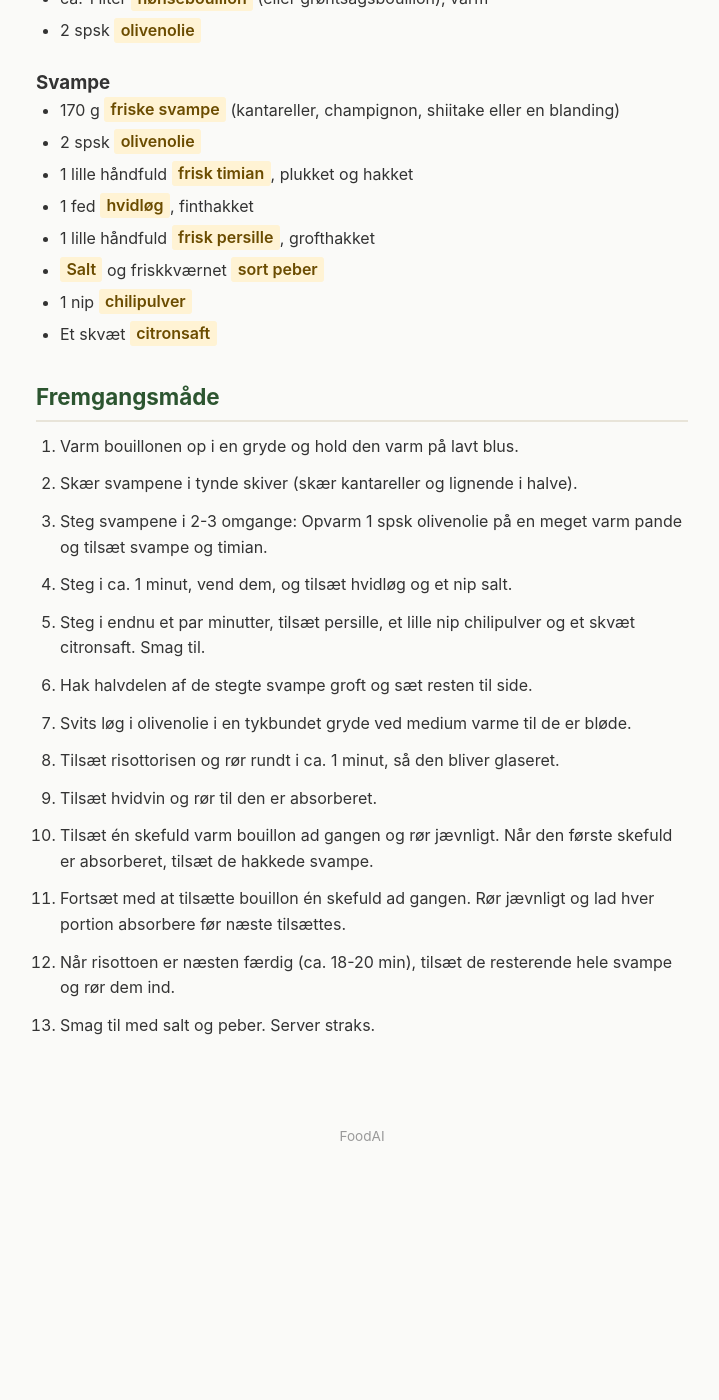
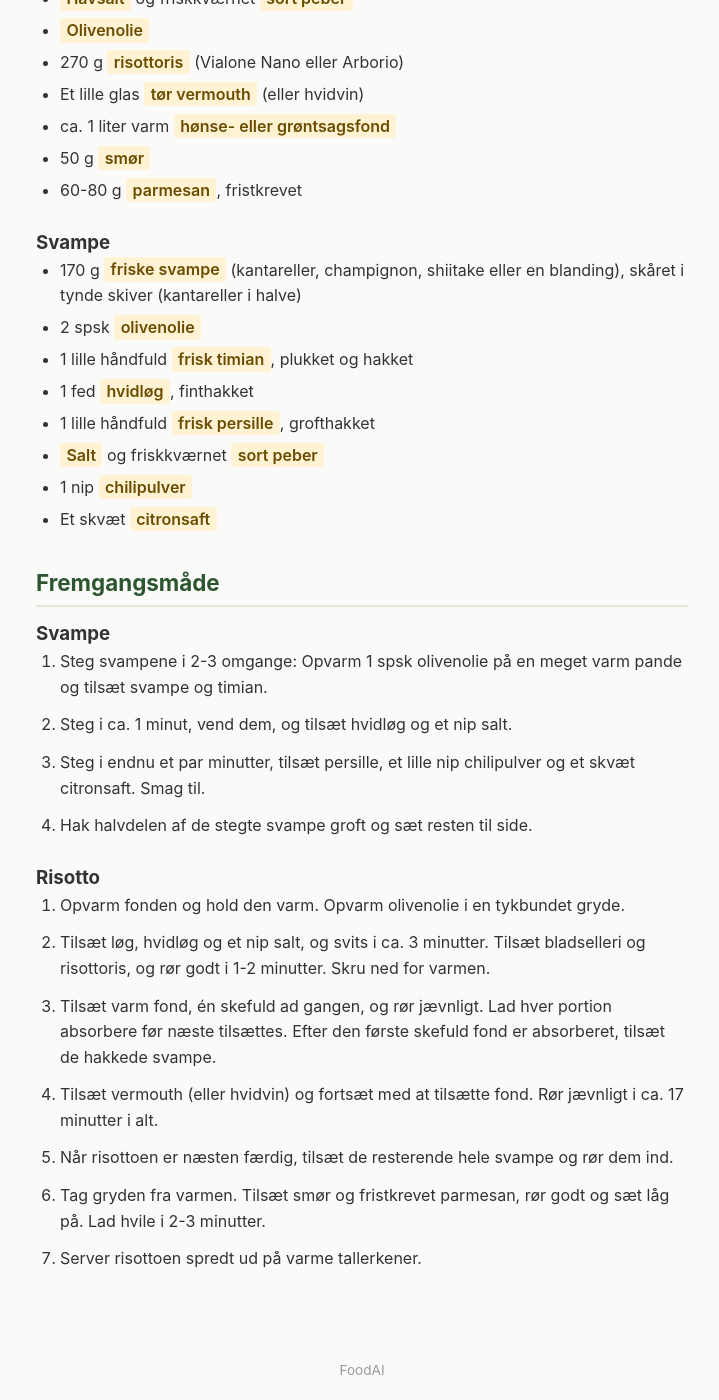
Before and after one commit to larsgam/FoodAI, a Jekyll site: the page built from Hverdagsmad/risotto-med-svampe.md, in a window 1280 px wide and 1400 px high, scrolled down 548 px. Shown: the whole window, without its empty margins (278-997 px from the left). Built offline with Jekyll 4.4.1, drawn with Linux system fonts in a browser that asks for light colours; before the commit the page ends 1728 px from its top, so only the background shows below that; some of the changed text lies outside the part shown.

Commit message:
Opdater risotto med Jamie Olivers basisopskrift
Co-Authored-By: Claude Opus 4.6 <noreply@anthropic.com>

```diff
--- a/Hverdagsmad/risotto-med-svampe.md
+++ b/Hverdagsmad/risotto-med-svampe.md
@@ -7,21 +7,26 @@ title: Risotto med svampe, hvidløg, timian og persille
 
 En cremét risotto med stegte svampe, frisk timian og persille.
 
-Kilde: Jamie Oliver - Det er bar' mad
+Kilde: Jamie Oliver - Det er bar' mad, s. 175
 
 ## Ingredienser (4 personer)
 
 ### Risotto
 
 - 1 `løg`, finthakket
-- 300 g `risottoris` (arborio eller carnaroli)
-- 1 dl `hvidvin`
-- ca. 1 liter `hønsebouillon` (eller grøntsagsbouillon), varm
-- 2 spsk `olivenolie`
+- 2 fed `hvidløg`, skrællet og skåret i tynde skiver
+- 1 håndfuld `bladselleri`, finthakket
+- `Havsalt` og friskkværnet `sort peber`
+- `Olivenolie`
+- 270 g `risottoris` (Vialone Nano eller Arborio)
+- Et lille glas `tør vermouth` (eller hvidvin)
+- ca. 1 liter varm `hønse- eller grøntsagsfond`
+- 50 g `smør`
+- 60-80 g `parmesan`, fristkrevet
 
 ### Svampe
 
-- 170 g `friske svampe` (kantareller, champignon, shiitake eller en blanding)
+- 170 g `friske svampe` (kantareller, champignon, shiitake eller en blanding), skåret i tynde skiver (kantareller i halve)
 - 2 spsk `olivenolie`
 - 1 lille håndfuld `frisk timian`, plukket og hakket
 - 1 fed `hvidløg`, finthakket
@@ -32,16 +37,19 @@ Kilde: Jamie Oliver - Det er bar' mad
 
 ## Fremgangsmåde
 
-1. Varm bouillonen op i en gryde og hold den varm på lavt blus.
-2. Skær svampene i tynde skiver (skær kantareller og lignende i halve).
-3. Steg svampene i 2-3 omgange: Opvarm 1 spsk olivenolie på en meget varm pande og tilsæt svampe og timian.
-4. Steg i ca. 1 minut, vend dem, og tilsæt hvidløg og et nip salt.
-5. Steg i endnu et par minutter, tilsæt persille, et lille nip chilipulver og et skvæt citronsaft. Smag til.
-6. Hak halvdelen af de stegte svampe groft og sæt resten til side.
-7. Svits løg i olivenolie i en tykbundet gryde ved medium varme til de er bløde.
-8. Tilsæt risottorisen og rør rundt i ca. 1 minut, så den bliver glaseret.
-9. Tilsæt hvidvin og rør til den er absorberet.
-10. Tilsæt én skefuld varm bouillon ad gangen og rør jævnligt. Når den første skefuld er absorberet, tilsæt de hakkede svampe.
-11. Fortsæt med at tilsætte bouillon én skefuld ad gangen. Rør jævnligt og lad hver portion absorbere før næste tilsættes.
-12. Når risottoen er næsten færdig (ca. 18-20 min), tilsæt de resterende hele svampe og rør dem ind.
-13. Smag til med salt og peber. Server straks.
+### Svampe
+
+1. Steg svampene i 2-3 omgange: Opvarm 1 spsk olivenolie på en meget varm pande og tilsæt svampe og timian.
+2. Steg i ca. 1 minut, vend dem, og tilsæt hvidløg og et nip salt.
+3. Steg i endnu et par minutter, tilsæt persille, et lille nip chilipulver og et skvæt citronsaft. Smag til.
+4. Hak halvdelen af de stegte svampe groft og sæt resten til side.
+
+### Risotto
+
+5. Opvarm fonden og hold den varm. Opvarm olivenolie i en tykbundet gryde.
+6. Tilsæt løg, hvidløg og et nip salt, og svits i ca. 3 minutter. Tilsæt bladselleri og risottoris, og rør godt i 1-2 minutter. Skru ned for varmen.
+7. Tilsæt varm fond, én skefuld ad gangen, og rør jævnligt. Lad hver portion absorbere før næste tilsættes. Efter den første skefuld fond er absorberet, tilsæt de hakkede svampe.
+8. Tilsæt vermouth (eller hvidvin) og fortsæt med at tilsætte fond. Rør jævnligt i ca. 17 minutter i alt.
+9. Når risottoen er næsten færdig, tilsæt de resterende hele svampe og rør dem ind.
+10. Tag gryden fra varmen. Tilsæt smør og fristkrevet parmesan, rør godt og sæt låg på. Lad hvile i 2-3 minutter.
+11. Server risottoen spredt ud på varme tallerkener.
```
